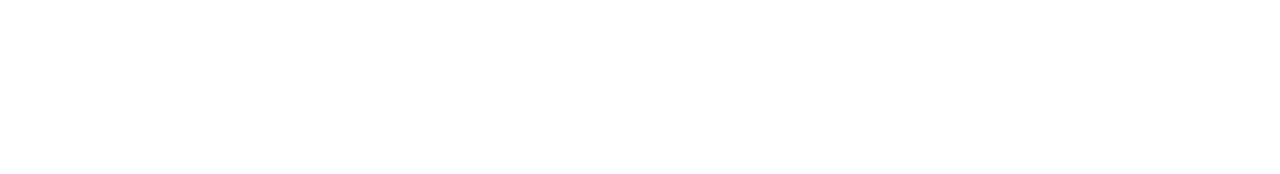
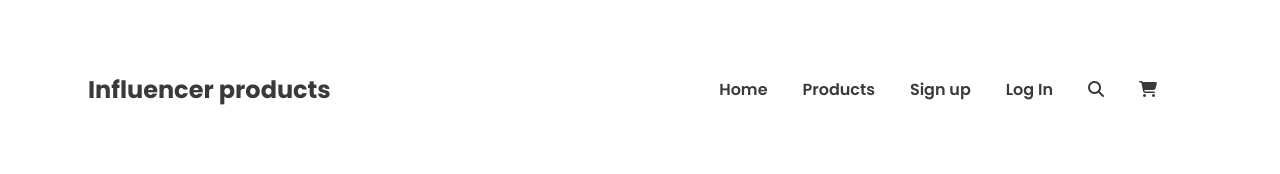
Before and after one commit to islam-rashedul/influencer-gear-website, a plain HTML site: page index.html in a window 1280 px wide. Drawn offline with Linux system fonts and the light colour scheme.

Commit message:
Completed nav

```diff
--- /dev/null
+++ b/css/style.css
@@ -0,0 +1,67 @@
+/* poppins font  */
+@import url('https://fonts.googleapis.com/css2?family=Poppins:ital,wght@0,100;0,200;0,300;0,400;0,500;0,600;0,700;0,800;0,900;1,100;1,200;1,300;1,400;1,500;1,600;1,700;1,800;1,900&display=swap');
+
+/* shared styles */
+*{
+    font-family: "Poppins", sans-serif;
+}
+:root{
+    --text-grey: #3A3A3A;
+}
+
+.text-grey-16{
+    color: var(--text-grey);
+    font-weight: 600;
+    font-size: 1rem;
+}
+.text-24{
+    font-weight: 700;
+    font-size: 1.5rem;
+}
+
+/* header styles */
+header{
+    padding: 40px 80px;
+}
+
+/* nav styles */
+nav{
+    display: flex;
+    justify-content: space-between;
+    align-items: center;
+}
+.nav-title{
+    color: var(--text-grey);
+
+}
+nav > ul{
+    display: flex;
+    justify-content: space-between;
+}
+nav li{
+    list-style: none;
+    margin-right: 35px;
+}
+
+nav li a{
+    text-decoration: none;
+}
+
+
+/* for mobile  */
+
+@media screen and (max-width: 576px) {
+    header, nav > ul{
+        padding: 20px 10px;
+    }
+    nav{
+        flex-direction: column;
+    }
+
+    nav li{
+        margin-right: 15px;
+    }
+
+
+
+}
--- a/index.html
+++ b/index.html
@@ -4,8 +4,33 @@
     <meta charset="UTF-8">
     <meta name="viewport" content="width=device-width, initial-scale=1.0">
     <title>Influencer Gear</title>
+    <link rel="stylesheet" href="css/style.css">
+    <script src="https://kit.fontawesome.com/bf1931f741.js" crossorigin="anonymous"></script>
 </head>
 <body>
 
+    <header>
+        <nav>
+            <h3 class="nav-title text-24">Influencer products</h3>
+            <ul>
+                <li><a href="" class="text-grey-16">Home</a></li>
+                <li><a href="" class="text-grey-16">Products</a></li>
+                <li><a href="" class="text-grey-16">Sign up</a></li>
+                <li><a href="" class="text-grey-16">Log In</a></li>
+                <li><a href="" class="text-grey-16"><i class="fa-solid fa-magnifying-glass"></i></a></li>
+                <li><a href="" class="text-grey-16"><i class="fa-solid fa-cart-shopping"></i></a></li>
+            </ul>
+        </nav>
+
+    </header>
+
+    <main>
+
+    </main>
+
+    <footer>
+
+    </footer>
+
 </body>
 </html>
```
